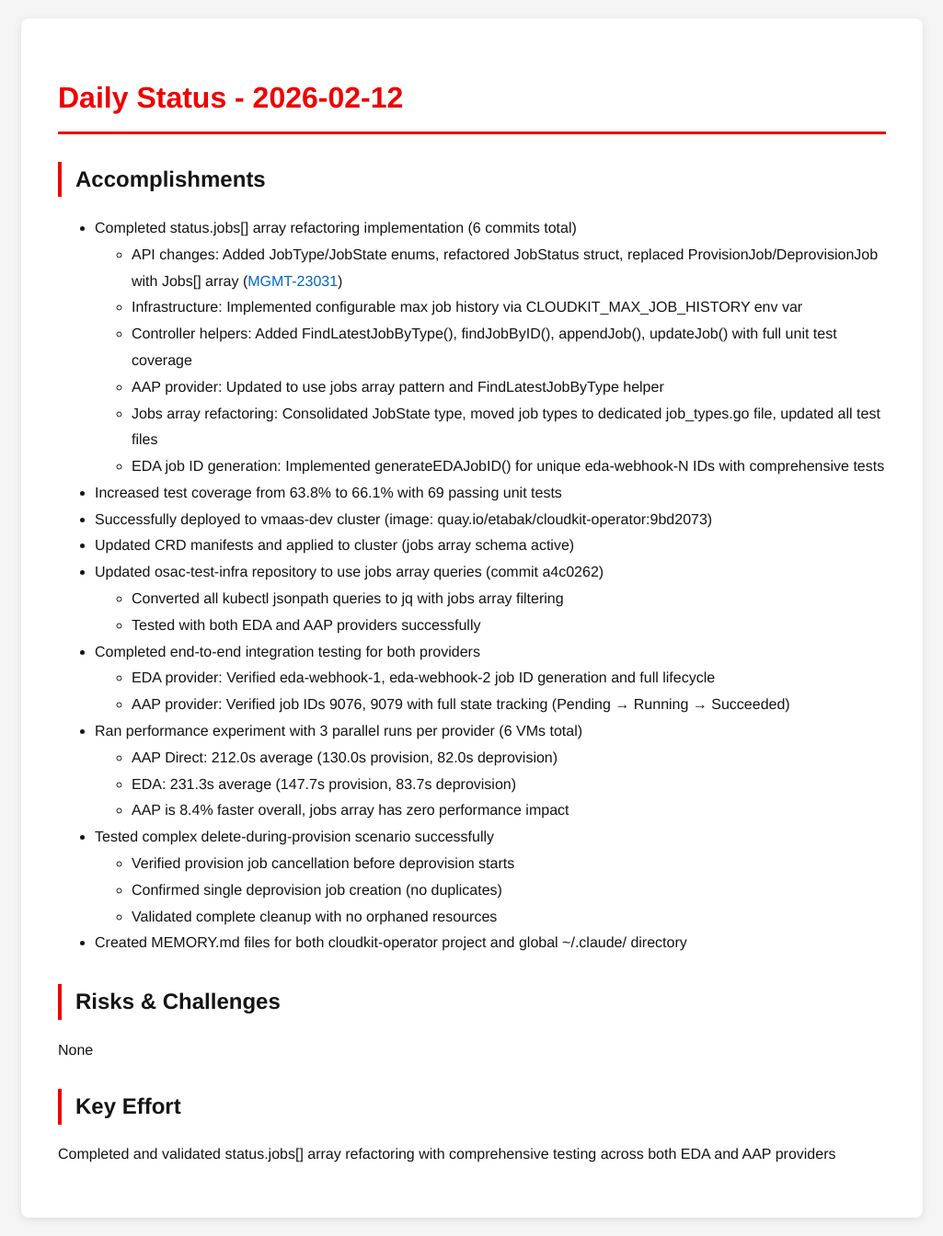
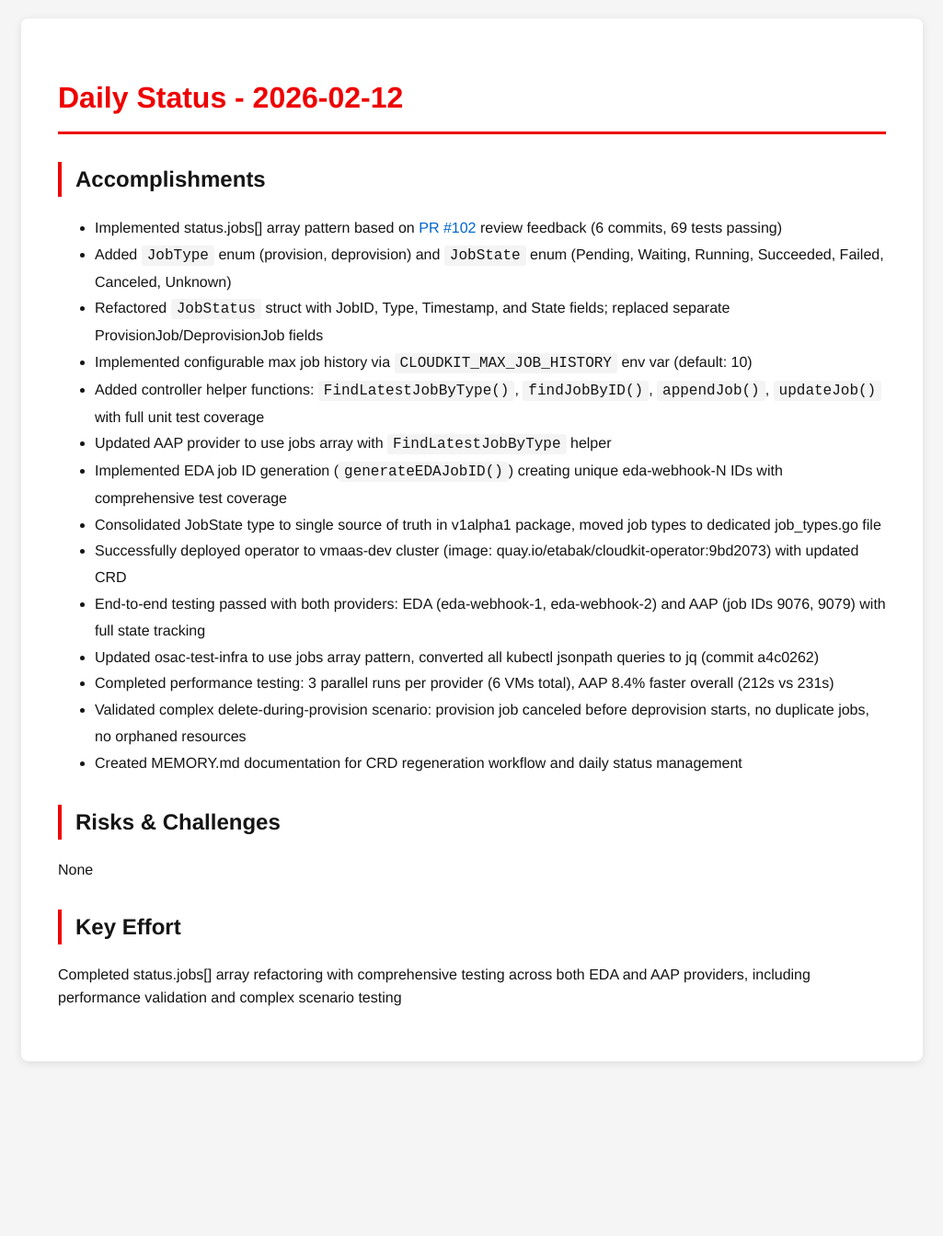
Before and after one commit to tzvatot/daily-status, a Jekyll site: the page built from 2026-02-12.md, in a window 1280 px wide. Shown: the whole page at 92% size, without its empty margins (127-1152 px from the left). Built offline with Jekyll 4.4.1, drawn with Linux system fonts in a browser that asks for light colours; after the commit the page ends 1174 px from its top, so only the background shows below that.

Commit message:
Daily status update - 2026-02-12

```diff
--- a/2026-02-12.md
+++ b/2026-02-12.md
@@ -7,34 +7,23 @@ date: 2026-02-12
 # Daily Status - 2026-02-12
 
 ## Accomplishments
-- Completed status.jobs[] array refactoring implementation (6 commits total)
-  - API changes: Added JobType/JobState enums, refactored JobStatus struct, replaced ProvisionJob/DeprovisionJob with Jobs[] array ([MGMT-23031](https://issues.redhat.com/browse/MGMT-23031))
-  - Infrastructure: Implemented configurable max job history via CLOUDKIT_MAX_JOB_HISTORY env var
-  - Controller helpers: Added FindLatestJobByType(), findJobByID(), appendJob(), updateJob() with full unit test coverage
-  - AAP provider: Updated to use jobs array pattern and FindLatestJobByType helper
-  - Jobs array refactoring: Consolidated JobState type, moved job types to dedicated job_types.go file, updated all test files
-  - EDA job ID generation: Implemented generateEDAJobID() for unique eda-webhook-N IDs with comprehensive tests
-- Increased test coverage from 63.8% to 66.1% with 69 passing unit tests
-- Successfully deployed to vmaas-dev cluster (image: quay.io/etabak/cloudkit-operator:9bd2073)
-- Updated CRD manifests and applied to cluster (jobs array schema active)
-- Updated osac-test-infra repository to use jobs array queries (commit a4c0262)
-  - Converted all kubectl jsonpath queries to jq with jobs array filtering
-  - Tested with both EDA and AAP providers successfully
-- Completed end-to-end integration testing for both providers
-  - EDA provider: Verified eda-webhook-1, eda-webhook-2 job ID generation and full lifecycle
-  - AAP provider: Verified job IDs 9076, 9079 with full state tracking (Pending → Running → Succeeded)
-- Ran performance experiment with 3 parallel runs per provider (6 VMs total)
-  - AAP Direct: 212.0s average (130.0s provision, 82.0s deprovision)
-  - EDA: 231.3s average (147.7s provision, 83.7s deprovision)
-  - AAP is 8.4% faster overall, jobs array has zero performance impact
-- Tested complex delete-during-provision scenario successfully
-  - Verified provision job cancellation before deprovision starts
-  - Confirmed single deprovision job creation (no duplicates)
-  - Validated complete cleanup with no orphaned resources
-- Created MEMORY.md files for both cloudkit-operator project and global ~/.claude/ directory
+- Implemented status.jobs[] array pattern based on [PR #102](https://github.com/osac-project/osac-operator/pull/102) review feedback (6 commits, 69 tests passing)
+- Added `JobType` enum (provision, deprovision) and `JobState` enum (Pending, Waiting, Running, Succeeded, Failed, Canceled, Unknown)
+- Refactored `JobStatus` struct with JobID, Type, Timestamp, and State fields; replaced separate ProvisionJob/DeprovisionJob fields
+- Implemented configurable max job history via `CLOUDKIT_MAX_JOB_HISTORY` env var (default: 10)
+- Added controller helper functions: `FindLatestJobByType()`, `findJobByID()`, `appendJob()`, `updateJob()` with full unit test coverage
+- Updated AAP provider to use jobs array with `FindLatestJobByType` helper
+- Implemented EDA job ID generation (`generateEDAJobID()`) creating unique eda-webhook-N IDs with comprehensive test coverage
+- Consolidated JobState type to single source of truth in v1alpha1 package, moved job types to dedicated job_types.go file
+- Successfully deployed operator to vmaas-dev cluster (image: quay.io/etabak/cloudkit-operator:9bd2073) with updated CRD
+- End-to-end testing passed with both providers: EDA (eda-webhook-1, eda-webhook-2) and AAP (job IDs 9076, 9079) with full state tracking
+- Updated osac-test-infra to use jobs array pattern, converted all kubectl jsonpath queries to jq (commit a4c0262)
+- Completed performance testing: 3 parallel runs per provider (6 VMs total), AAP 8.4% faster overall (212s vs 231s)
+- Validated complex delete-during-provision scenario: provision job canceled before deprovision starts, no duplicate jobs, no orphaned resources
+- Created MEMORY.md documentation for CRD regeneration workflow and daily status management
 
 ## Risks & Challenges
 None
 
 ## Key Effort
-Completed and validated status.jobs[] array refactoring with comprehensive testing across both EDA and AAP providers
+Completed status.jobs[] array refactoring with comprehensive testing across both EDA and AAP providers, including performance validation and complex scenario testing
```
